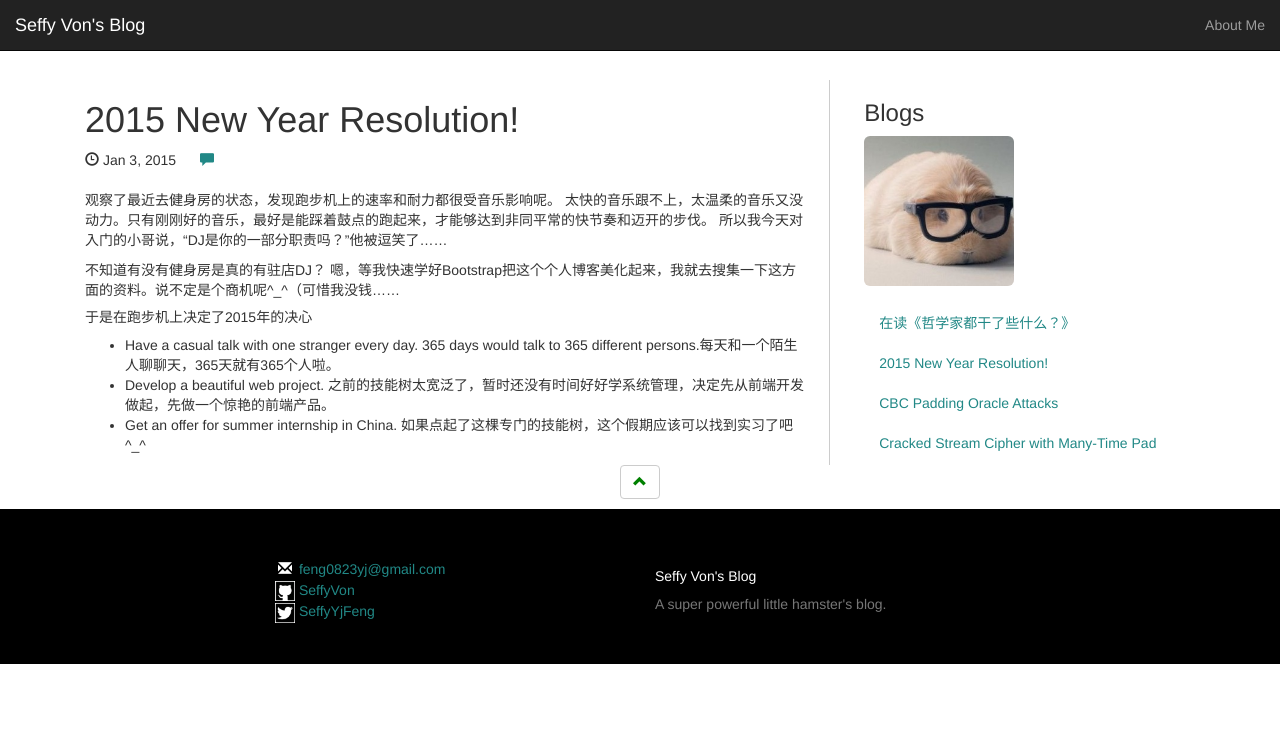
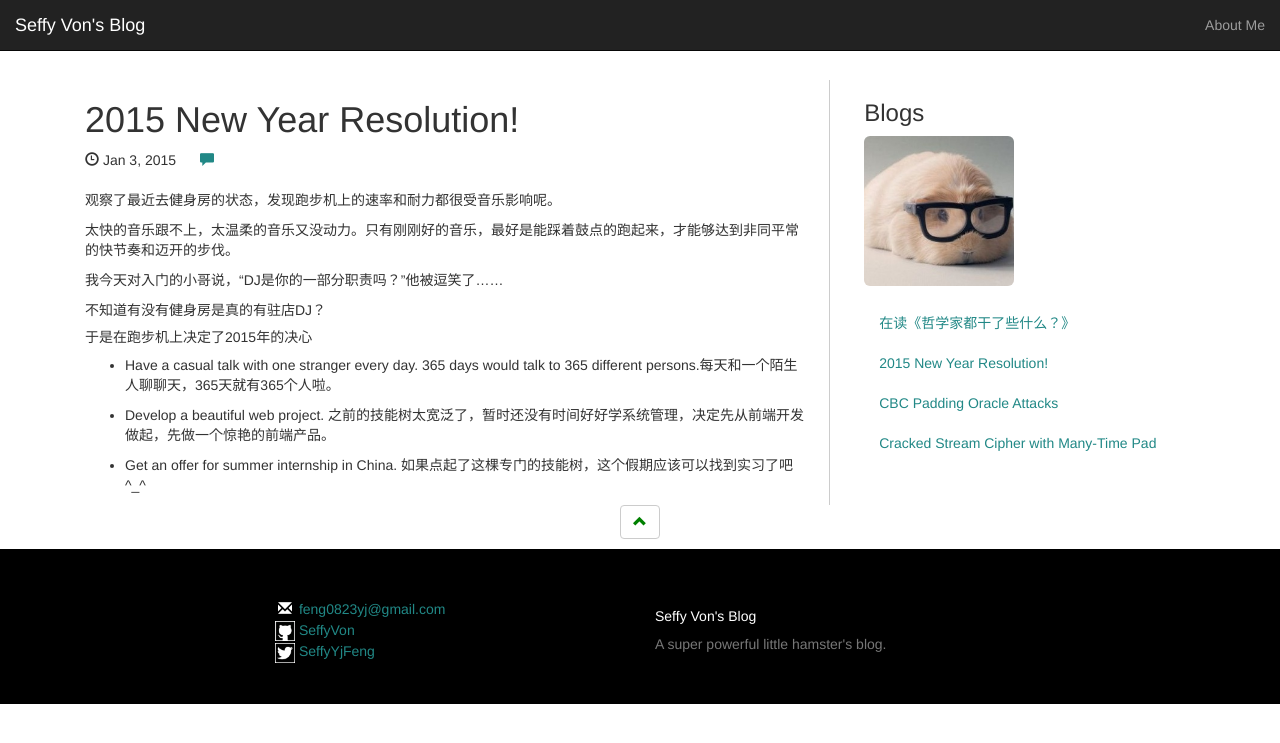
Before and after one commit to SeffyVon/SeffyVon.github.io, a Jekyll site: the page built from _posts/2015-01-02-2015-New-Year-Resolution.md, in a window 1280 px wide. Shown: the top 743 px of the page. Built offline with Jekyll 4.4.1, drawn with Linux system fonts in a browser that asks for light colours; nearby versions of some CDN libraries; comment, search, counter and statistics services are not loaded.

Commit message:
post update

```diff
--- a/_posts/2015-01-02-2015-New-Year-Resolution.md
+++ b/_posts/2015-01-02-2015-New-Year-Resolution.md
@@ -6,13 +6,17 @@ categories: Diary
 ---
 
 观察了最近去健身房的状态，发现跑步机上的速率和耐力都很受音乐影响呢。
+
 太快的音乐跟不上，太温柔的音乐又没动力。只有刚刚好的音乐，最好是能踩着鼓点的跑起来，才能够达到非同平常的快节奏和迈开的步伐。
-所以我今天对入门的小哥说，“DJ是你的一部分职责吗？”他被逗笑了……
+
+我今天对入门的小哥说，“DJ是你的一部分职责吗？”他被逗笑了……
 
 不知道有没有健身房是真的有驻店DJ？
-嗯，等我快速学好Bootstrap把这个个人博客美化起来，我就去搜集一下这方面的资料。说不定是个商机呢^_^（可惜我没钱……
 
 ##### 于是在跑步机上决定了2015年的决心
+
 * Have a casual talk with one stranger every day. 365 days would talk to 365 different persons.每天和一个陌生人聊聊天，365天就有365个人啦。
+
 * Develop a beautiful web project. 之前的技能树太宽泛了，暂时还没有时间好好学系统管理，决定先从前端开发做起，先做一个惊艳的前端产品。
+
 * Get an offer for summer internship in China. 如果点起了这棵专门的技能树，这个假期应该可以找到实习了吧^_^
```
